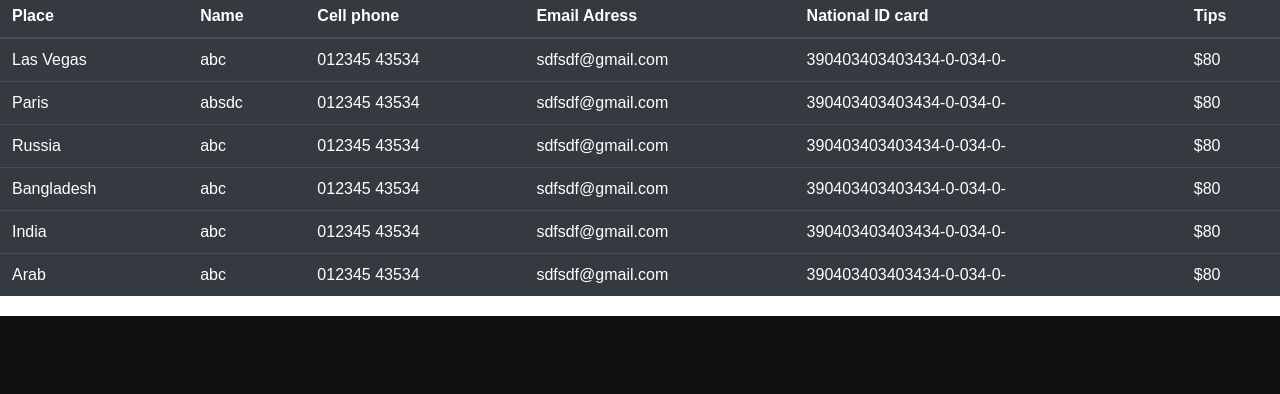
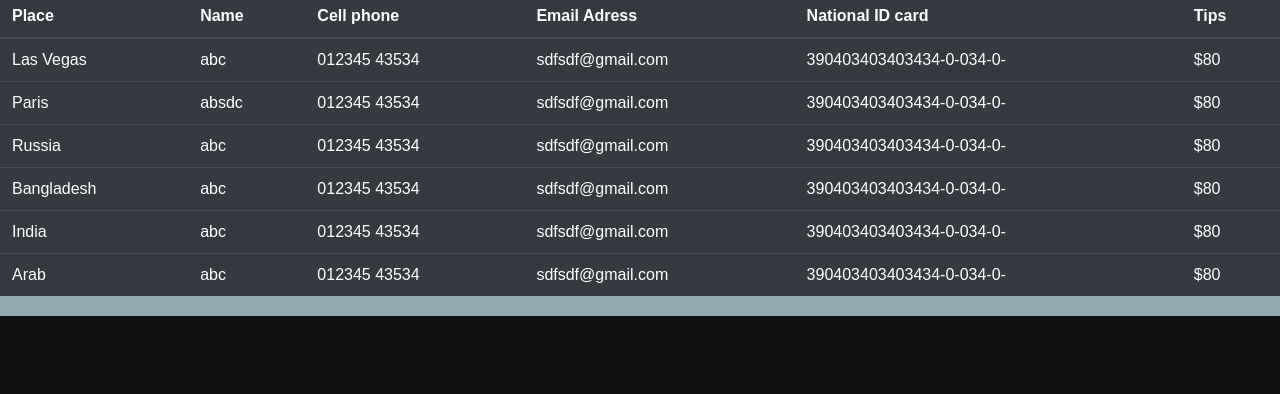
Before and after one commit to mohianprotik/travelmanagement, a plain HTML site: page c.html in a window 1280 px wide. Shown: the part 182-576 px from the top of the page. Drawn offline with nearby package versions, Linux system fonts and the light colour scheme; no server answers.

Commit message:
Add files via upload

```diff
--- /dev/null
+++ b/ki.css
@@ -0,0 +1,3 @@
+body{
+    background:linear-gradient(45deg, rgba(240, 238, 238, 0.877) 35%,rgb(71, 156, 253) 55%);
+}
--- a/package.css
+++ b/package.css
@@ -3,7 +3,7 @@
 
   }
   body{
-
+    background-image:linear-gradient(rgba(45, 141, 145, 0.5),rgba(21, 48, 66, 0.5));
 
 
   }
```
